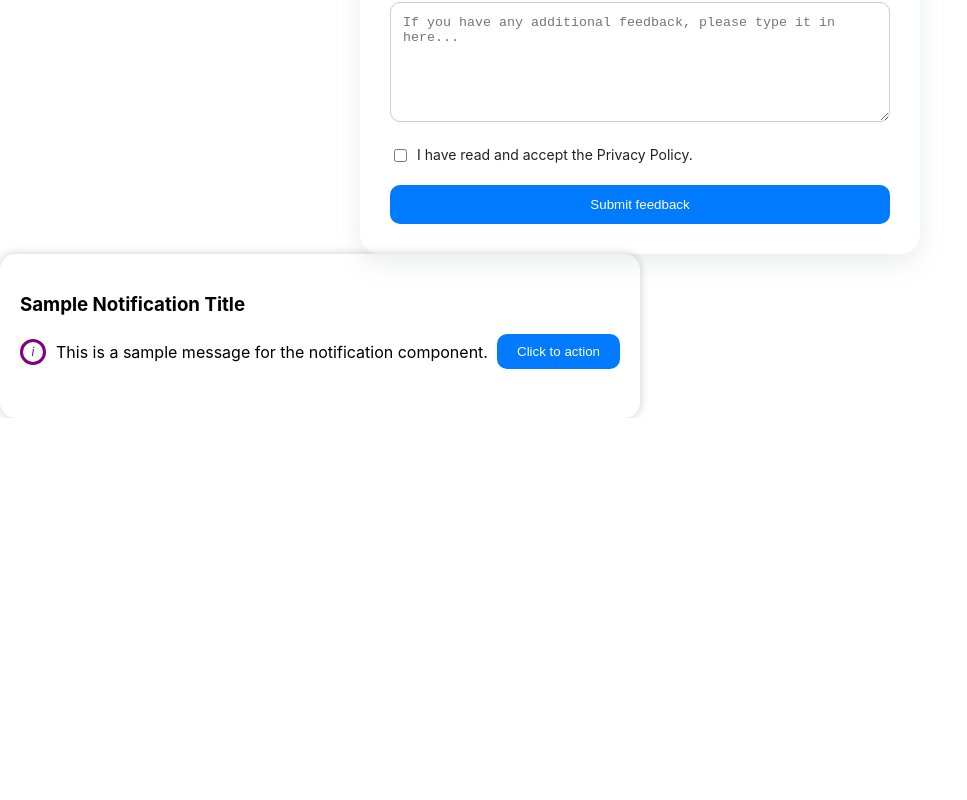
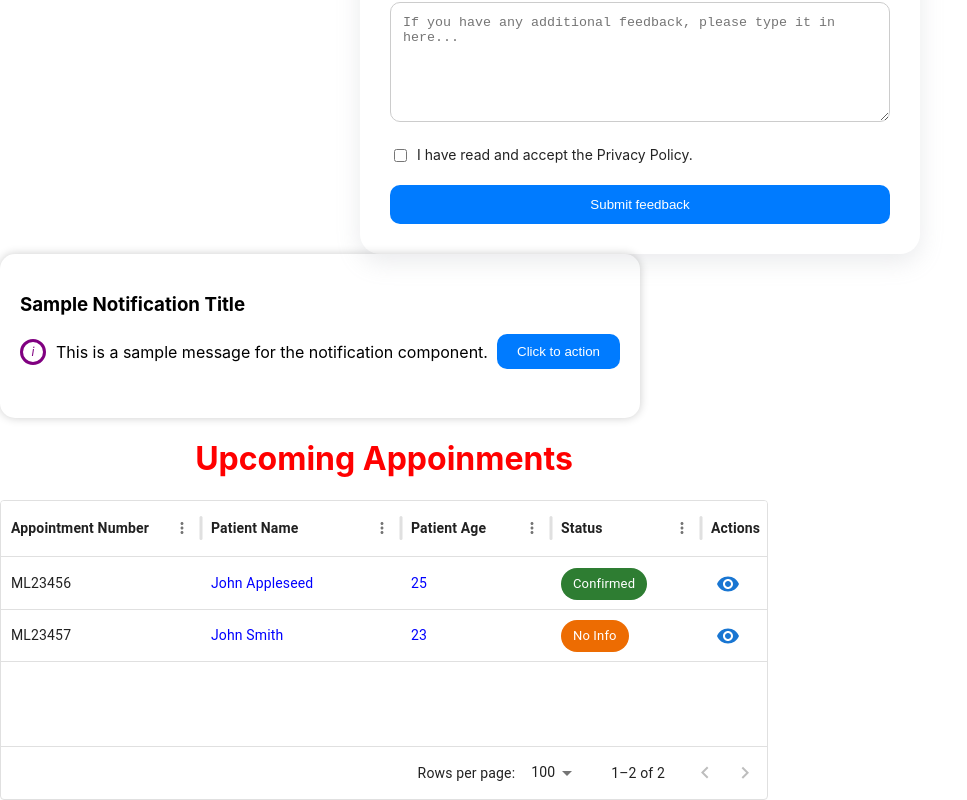
Before and after one commit to shirokov-kirill/Emotional-Support-Capstone, a React (Create React App) app in the folder app-web-frontend/: page /calendar in a window 1280 px wide. Shown: the part 814-1614 px from the top of the page, without its empty margins (0-967 px from the left). Before the commit the page ends 1232 px from the top, so only its background shows below. Built offline with nearby package versions, Linux system fonts and the light colour scheme.

Commit message:
added upcoming appoinment

```diff
--- a/app-web-frontend/package.json
+++ b/app-web-frontend/package.json
@@ -10,6 +10,7 @@
     "@emotion/styled": "^11.11.5",
     "@mui/icons-material": "^5.15.15",
     "@mui/material": "^5.15.15",
+    "@mui/x-data-grid": "^7.1.1",
     "@testing-library/jest-dom": "^5.17.0",
     "@testing-library/react": "^13.4.0",
     "@testing-library/user-event": "^13.5.0",
--- a/app-web-frontend/src/App.js
+++ b/app-web-frontend/src/App.js
@@ -1,6 +1,13 @@
 import Profile from "./Components/ProfileComponent/Profile";
 import Feedback from "./Components/FeedbackComponent/Feedback";
 import Notification from "./Components/NotificationComponent/Notification";
+import DataTable from "./Components/DashboardComponent/UpcomingAppointment";
+
+const rows = [
+  { id: "ML23456", name: "John Appleseed", age: 25, status: "Confirmed" },
+  { id: "ML23457", name: "John Smith", age: 23, status: "No Info" },
+  // Add more rows as needed
+];
 
 function App() {
   return (
@@ -8,6 +15,8 @@ function App() {
       <Profile />
       <Feedback />
       <Notification />
+      <DataTable
+      rows = {rows}/>
     </div>
   );
 }
--- a/app-web-frontend/src/Components/DashboardComponent/UpcomingAppointment.js
+++ b/app-web-frontend/src/Components/DashboardComponent/UpcomingAppointment.js
@@ -0,0 +1,79 @@
+import React from "react";
+import { DataGrid } from "@mui/x-data-grid";
+import { IconButton } from "@mui/material";
+import DeleteIcon from "@mui/icons-material/Delete";
+import EditIcon from "@mui/icons-material/Edit";
+import VisibilityIcon from "@mui/icons-material/Visibility";
+import { Chip } from "@mui/material";
+
+
+const columns = [
+  { field: "id", headerName: <b>Appointment Number</b>, width: 200 },
+  { field: "name", headerName: <b>Patient Name</b>, width: 200, renderCell: (params) => (
+    <span style={{ color: 'blue' }}>{params.value}</span>) },
+  { field: "age", headerName: <b>Patient Age</b>, width: 150, renderCell: (params) => (
+    <span style={{ color: 'blue' }}>{params.value}</span>) },
+  { field: "status",
+  headerName: <b>Status</b>,
+  width: 150,
+  renderCell: (params) => {
+    const status = statuses.find((status) => status.label === params.value);
+    return (
+      <Chip
+        label={status.label}
+        variant="filled"
+        color={status.color}
+      />
+    );
+  },
+ },
+  {
+    field: "actions",
+    headerName: <b>Actions</b>,
+    width: 200,
+    renderCell: (params) => (
+      <strong>
+        <IconButton variant="contained" color="primary" size="small"  aria-label="view">
+        <VisibilityIcon />
+        </IconButton>
+        <IconButton variant="contained" color="primary" size="small" style={{ marginLeft: 16 }} aria-label="edit">
+        <EditIcon />
+        </IconButton>
+        <IconButton variant="contained" color="error" size="small" style={{ marginLeft: 16 }} aria-label="delete">
+        <DeleteIcon />
+        </IconButton>
+      </strong>
+    ),
+  },
+];
+
+const statuses = [
+    { label: "Attending", color: "primary" },
+    { label: "Attended", color: "success" },
+    { label: "No Info", color: "warning" },
+    { label: "Canceled", color: "error" },
+    { label: "Confirmed", color: "success" },
+  ];
+
+// const rows = [
+//   { id: "ML23456", name: "John Appleseed", age: 25, status:statuses },
+// ];
+
+
+const DataTable = ({rows}) => {
+  return (
+    <div style={{ height: 300, width: '60%'}}>
+      <h1 style={{color: "red", display: 'flex', justifyContent: 'center'}}>Upcoming Appoinments</h1>
+      <DataGrid
+        rows={rows}
+        columns={columns}
+        pageSize={5}
+        rowsPerPageOptions={[5]}
+        //checkboxSelection
+      />
+
+    </div>
+  );
+}
+
+export default DataTable;
```
Also changed, not shown: 1 other file (tests, documents, lock files or other folders).
